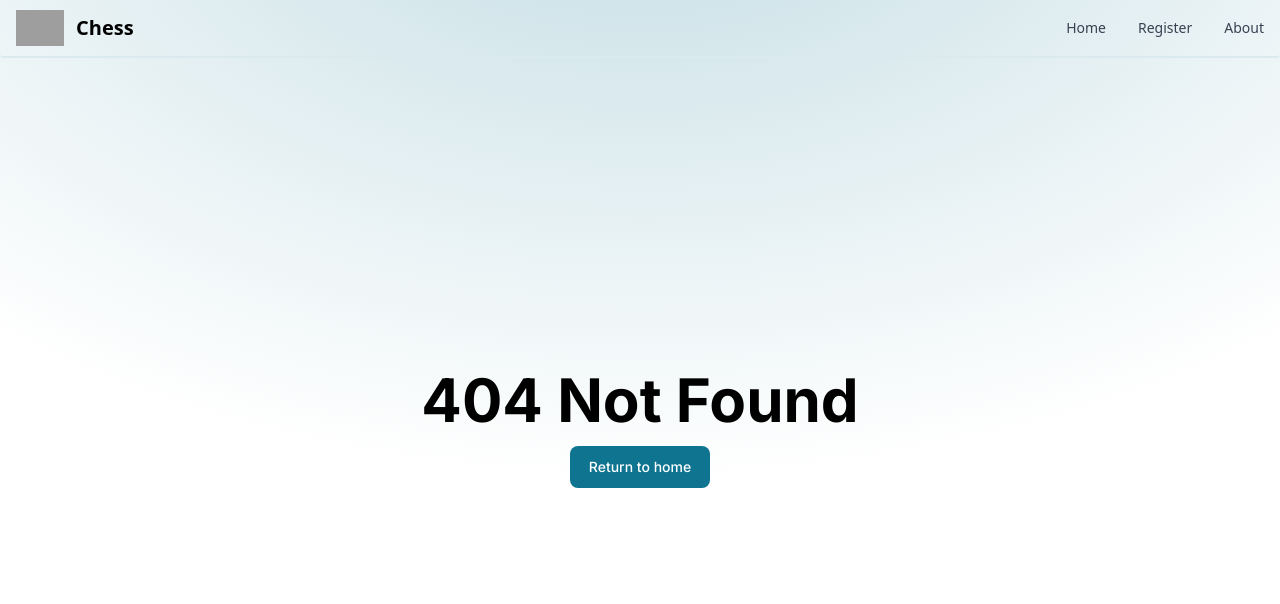
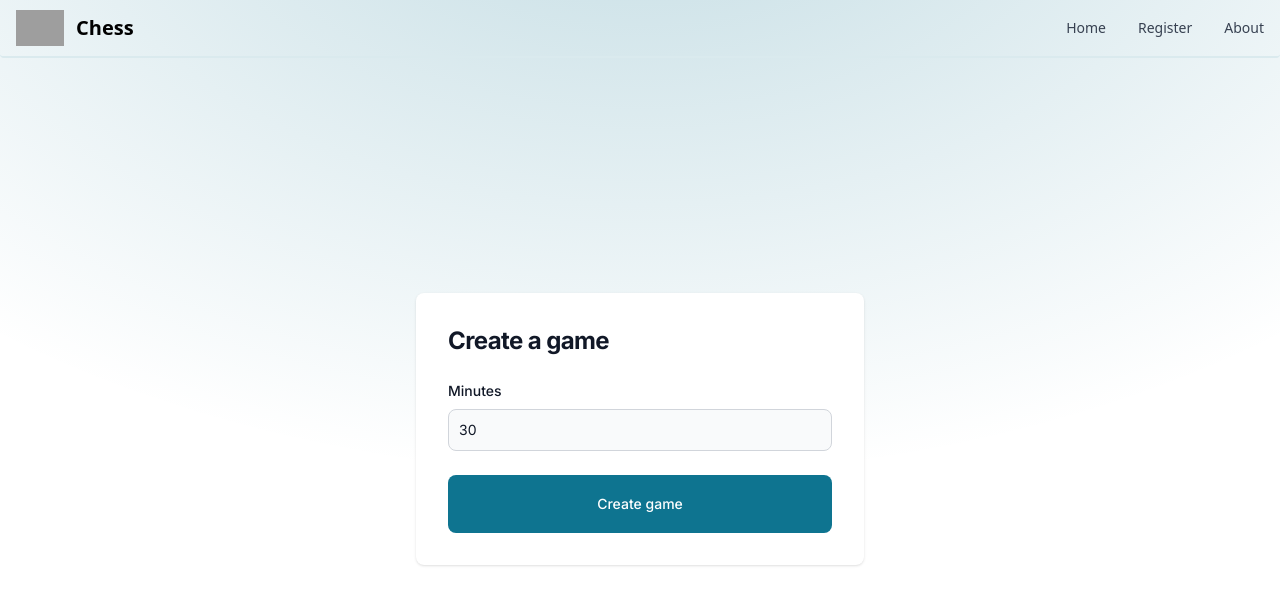
Before and after one commit to WeismanGitHub/Chess-Website, a Next.js app: page /games in a window 1280 px wide. Before the commit this address had no page. Shown: the top 604 px of the page. Built offline with nearby package versions, Linux system fonts and the light colour scheme; grey boxes are pictures that could not be loaded.

Commit message:
Create games page

```diff
--- /dev/null
+++ b/src/app/(pages)/games/page.tsx
@@ -0,0 +1,44 @@
+'use client'
+
+import { Button, Label, TextInput } from 'flowbite-react'
+import React from 'react'
+
+export default function () {
+    return (
+        <>
+            <div className="mx-auto flex w-full flex-col items-center justify-center px-6 py-8 lg:py-0">
+                <div className="w-full rounded-lg bg-white shadow sm:max-w-md md:mt-0 xl:p-0">
+                    <div className="space-y-4 p-6 sm:p-8 md:space-y-6">
+                        <h1 className="text-xl font-bold leading-tight tracking-tight text-gray-900 md:text-2xl">
+                            Create a game
+                        </h1>
+                        <form className="space-y-4 md:space-y-6" action="#">
+                            <div>
+                                <Label
+                                    htmlFor="email"
+                                    className="mb-2 block text-sm font-medium text-gray-900"
+                                >
+                                    Minutes
+                                </Label>
+                                <TextInput
+                                    type="number"
+                                    name="email"
+                                    max={120}
+                                    defaultValue={30}
+                                    id="email"
+                                    required={true}
+                                />
+                            </div>
+                            <Button
+                                type="submit"
+                                className="text-md w-full rounded-lg px-5 py-2.5 text-center focus:outline-none focus:ring-4"
+                            >
+                                Create game
+                            </Button>
+                        </form>
+                    </div>
+                </div>
+            </div>
+        </>
+    )
+}
```
